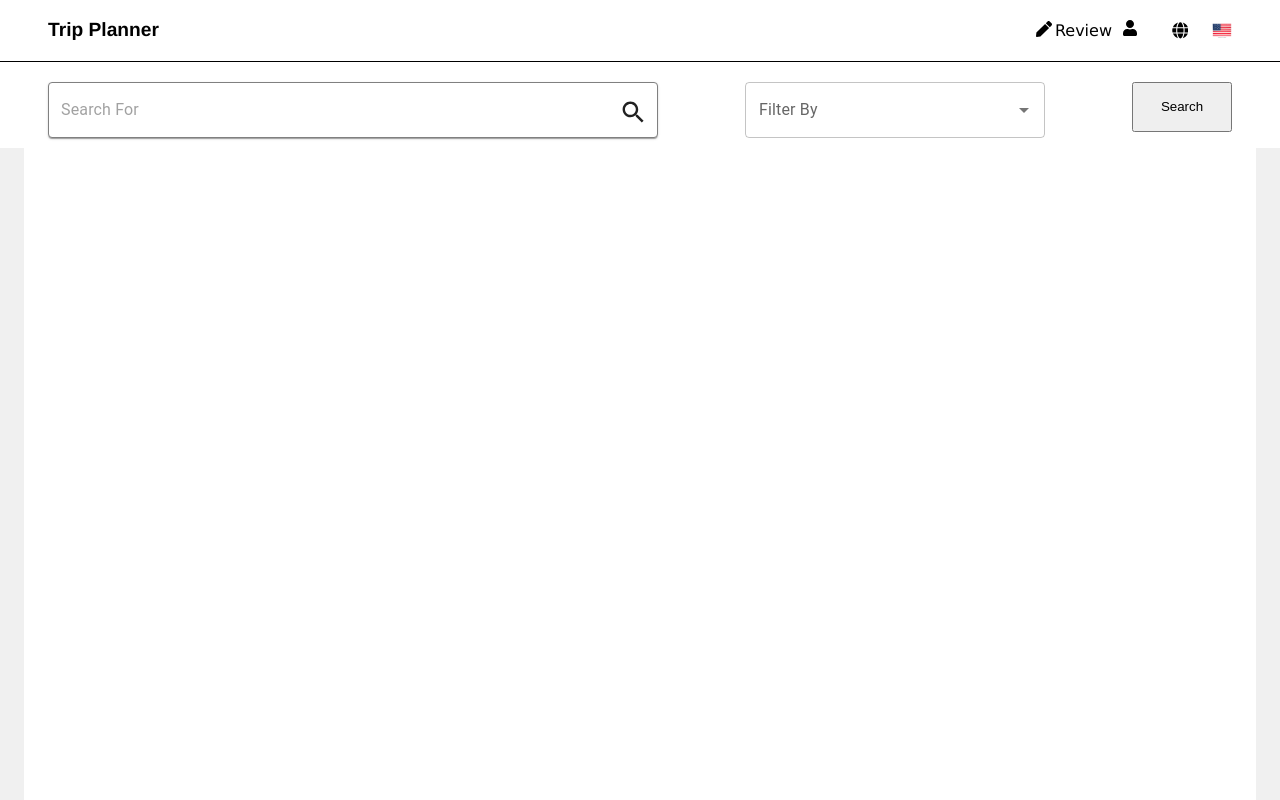
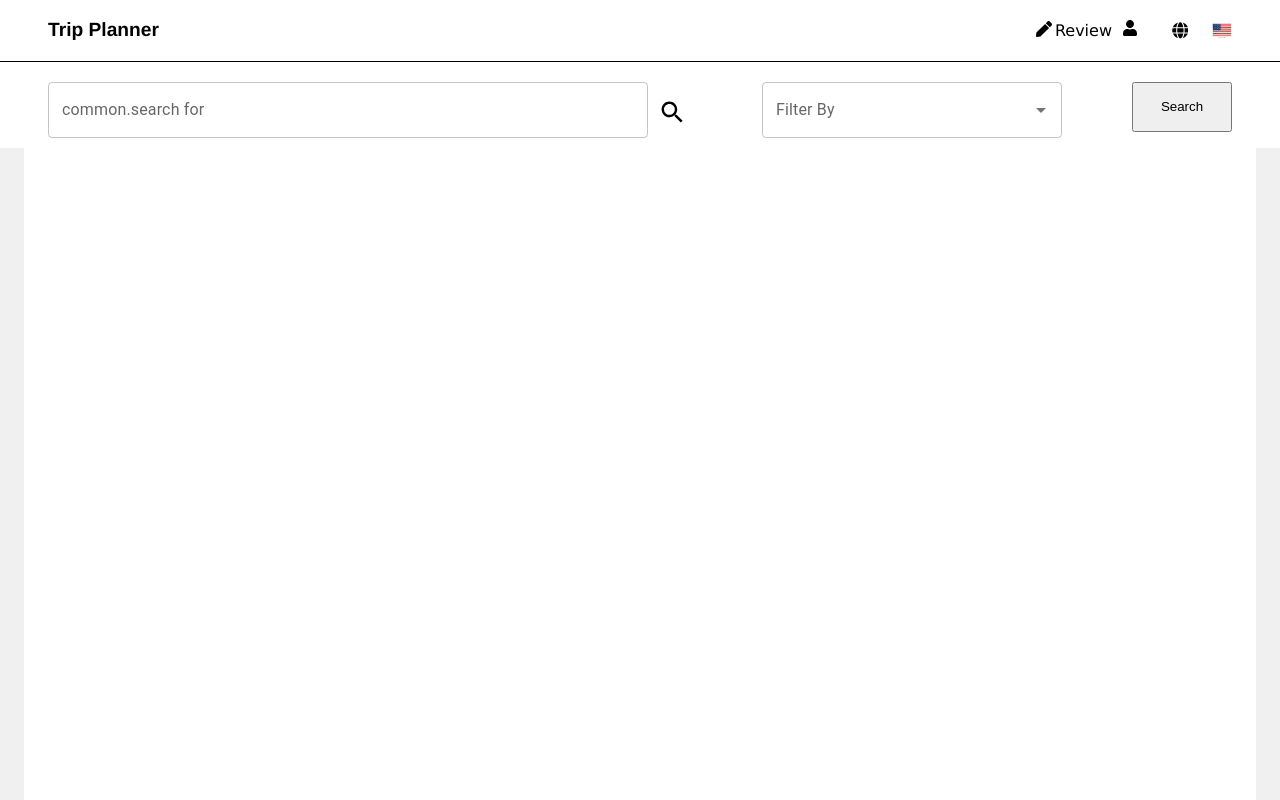
Before and after one commit to IlariaMessiha/Trip-Planner-Project, a React (Create React App) app: page /Search in a window 1280 px wide. Shown: the top 800 px of the page. Built offline with nearby package versions, Linux system fonts and the light colour scheme.

Commit message:
Styling search page

```diff
--- a/src/Components/core/ActivitySearchResult.module.css
+++ b/src/Components/core/ActivitySearchResult.module.css
@@ -5,21 +5,36 @@
     border-bottom: 1px solid lightgray;
     border-top: 1px solid lightgray;
 
+
 }
 
 .resultType {
     display: flex;
     gap: 3px;
 
+
 }
 
 .availableReviews {
     display: flex;
     gap: 3px;
-    padding-top: 5px;
+
+}
+
+.availableReviews:hover {
+    text-decoration: underline;
 }
 
 .rightSide {
-    flex-grow: 1;
+
     padding: 20px;
 }
+
+.title {
+    padding-bottom: 20px;
+}
+
+.title:hover {
+    text-decoration: underline;
+
+}
--- a/src/Components/core/ActivitySearchResult.tsx
+++ b/src/Components/core/ActivitySearchResult.tsx
@@ -24,14 +24,18 @@ export const ActivitySearchResult: FC<ActivitySearchResultProps> = ({
 
       <div className={styles.rightSide}>
         <Link to={`/activity/${activity.id}`}>
-          <Typography text={activity.name} variant="h3" />
+          <Typography
+            text={activity.name}
+            variant="h3"
+            className={styles.title}
+          />
         </Link>
 
         <div className={styles.resultType}>
           <FaRunning />
           <Typography text={t("common.activity")} variant="body1" />
         </div>
-        <Typography text={activity.location.country} variant="body1" />
+        <Typography text={activity.location.name} variant="body1" />
         <div className={styles.availableReviews}>
           {activity.review ? (
             <Typography text={activity.review.length} variant="body2" />
--- a/src/Components/core/InputTextSearchPage.module.css
+++ b/src/Components/core/InputTextSearchPage.module.css
@@ -1,7 +1,4 @@
-/* .container {
+.container {
     display: flex;
-    font-size: x-large;
-    position: relative;
-
     align-items: center;
-} */
+}
--- a/src/Components/core/InputTextSearchPage.tsx
+++ b/src/Components/core/InputTextSearchPage.tsx
@@ -1,37 +1,41 @@
-import { Icon, InputBase, Paper } from "@mui/material";
+import { Icon, InputBase, styled, TextField } from "@mui/material";
 import { ChangeEventHandler, FC } from "react";
 import SearchIcon from "@mui/icons-material/Search";
+import { useTranslation } from "react-i18next";
 
 import styles from "./InputTextSearchPage.module.css";
+
 interface InputTextSearchPageProps {
   onChange: ChangeEventHandler<HTMLInputElement> | undefined;
   inputValue: string | undefined;
 }
+const SearchTextField = styled(TextField)({
+  "& label.Mui-focused": {
+    color: "black",
+  },
+
+  "& .MuiOutlinedInput-root": {
+    width: "600px",
+  },
+});
 export const InputTextSearchPage: FC<InputTextSearchPageProps> = ({
   onChange,
   inputValue,
 }) => {
+  const { t } = useTranslation();
   return (
-    <Paper
-      className={styles.container}
-      sx={{
-        p: "2px 4px",
-        display: "flex",
-        alignItems: "center",
-        width: 600,
-        border: "0.2px solid grey",
-      }}
-    >
-      <InputBase
-        className={styles.searchBar}
+    <div className={styles.container}>
+      <SearchTextField
+        className={styles.container}
+        variant="outlined"
+        label={t("common.search for")}
         value={inputValue}
         onChange={onChange}
-        placeholder="Search For"
-        sx={{ ml: 1, flex: 1, width: 400 }}
       />
+
       <Icon sx={{ p: "10px" }} aria-label="search">
         <SearchIcon sx={{ fontSize: "larger" }} />
       </Icon>
-    </Paper>
+    </div>
   );
 };
--- a/src/Components/core/LocationSearchResult.module.css
+++ b/src/Components/core/LocationSearchResult.module.css
@@ -23,3 +23,7 @@
     flex-grow: 1;
     padding: 20px;
 }
+
+.title {
+    padding-bottom: 20px;
+}
--- a/src/Components/core/LocationSearchResult.tsx
+++ b/src/Components/core/LocationSearchResult.tsx
@@ -5,6 +5,7 @@ import { GrLocation } from "react-icons/gr";
 import styles from "./LocationSearchResult.module.css";
 import { useTranslation } from "react-i18next";
 import { Link } from "react-router-dom";
+import { apiCalls } from "../../api/api";
 
 interface LocationSearchResultProps {
   location: Location;
@@ -12,6 +13,7 @@ interface LocationSearchResultProps {
 export const LocationSearchResult: FC<LocationSearchResultProps> = ({
   location,
 }) => {
+  const locationActivities = apiCalls.getActivitiesForLocation(location).length;
   const { t } = useTranslation();
   return (
     <div className={styles.searchResultElement}>
@@ -23,7 +25,11 @@ export const LocationSearchResult: FC<LocationSearchResultProps> = ({
 
       <div className={styles.rightSide}>
         <Link to={`/location/${location.id}`}>
-          <Typography text={location.name} variant="h3" />
+          <Typography
+            text={location.name}
+            variant="h3"
+            className={styles.title}
+          />
         </Link>
 
         <div className={styles.resultType}>
@@ -31,7 +37,7 @@ export const LocationSearchResult: FC<LocationSearchResultProps> = ({
         </div>
         <Typography text={location.country} variant="body1" />
         <div className={styles.availableActivities}>
-          <Typography text={location.activities} variant="body2" />
+          <Typography text={locationActivities} variant="body2" />
           <Typography text={t("common.activities")} variant="body2" />
         </div>
       </div>
```
